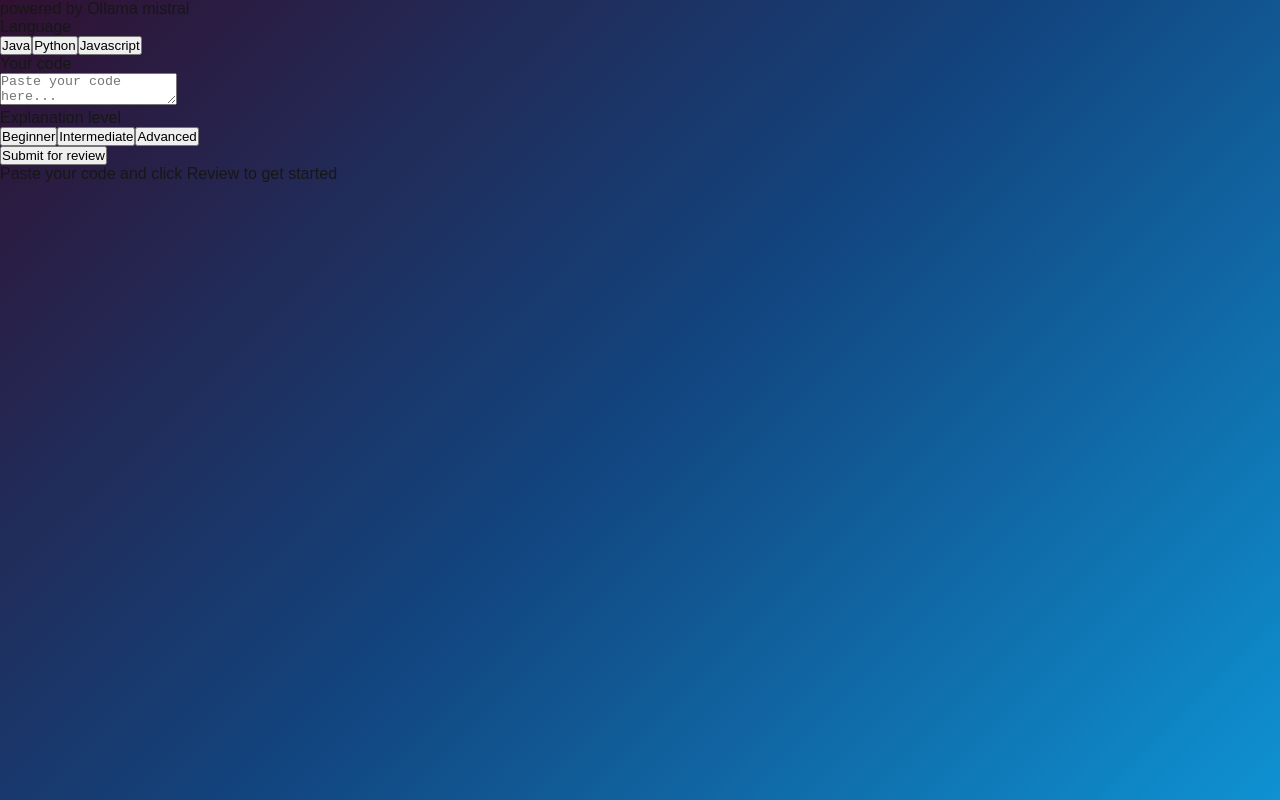
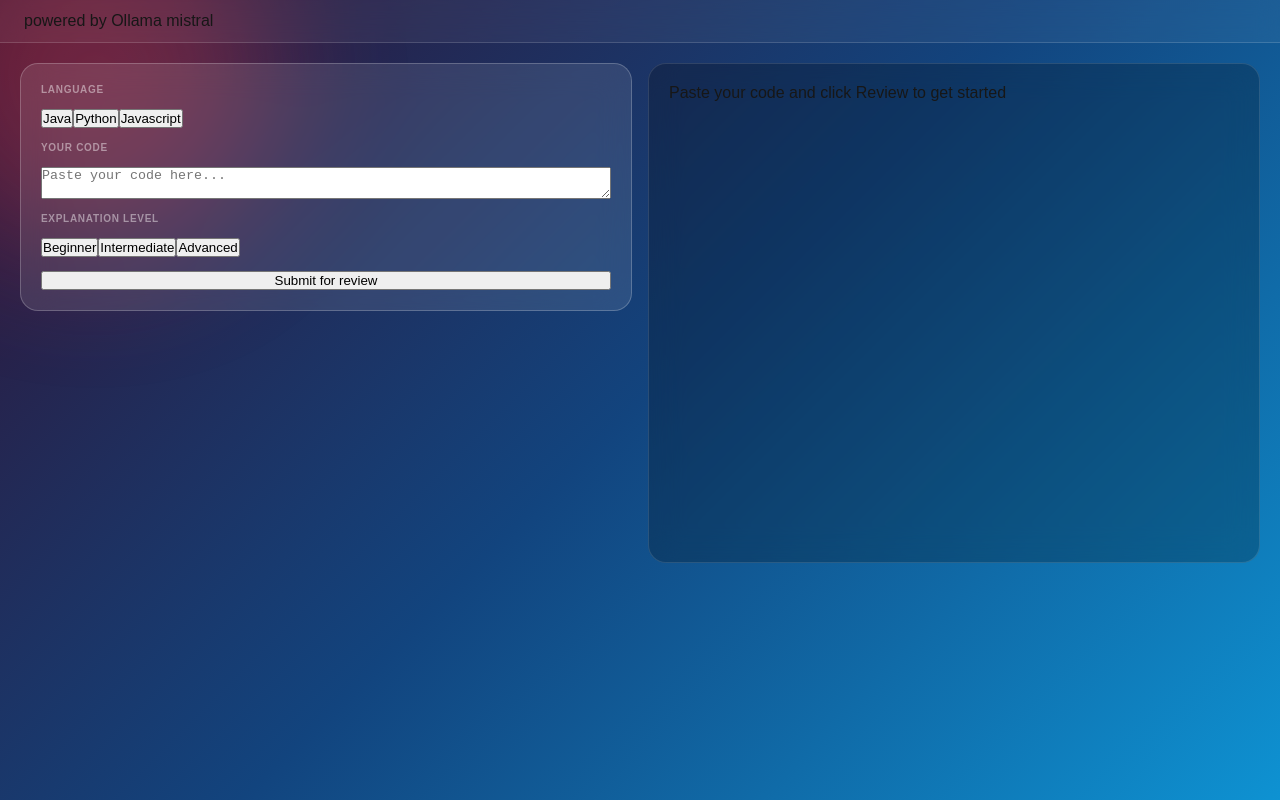
Before and after one commit to haliwecc/code-reviewer, a Next.js app: page / in a window 1280 px wide. Built offline with nearby package versions, Linux system fonts and the light colour scheme.

Commit message:
Add UI design

```diff
--- a/app/globals.css
+++ b/app/globals.css
@@ -15,7 +15,93 @@
 html {
   height: 100%;
 }
+body::before,
+body::after{
+  content: "";
+  position: fixed;
+  border-radius: 50%;
+  filter: blur(70px);
+  opacity: 0.35;
+  z-index:0;
+}
 
+body::before{
+  width: 350px;
+  height: 350px;
+  background-color: #EA404D;
+  top: -100px;
+  left: -80px;
+}
+
+body::after{
+  width: 300px;
+  height: 300px;
+  background-color: #0E92D2;
+  bottom: -600px;
+  right: -60px;
+}
+nav{
+  position: relative;
+  z-index: 2;
+  background: rgba(255, 255, 255, 0.05);
+  backdrop-filter: blur(12px);
+  -webkit-backdrop-filter: blur(12px);
+  border-bottom:0.5px solid rgba(255, 255, 255, 0.15);
+  padding: 12px 24px;
+  display: flex;
+  align-items: center;
+  justify-content: space-between;
+}
+.logo {
+ position: relative;
+ z-index: 2;
+ display: grid;
+ grid-template-columns: 1fr 1fr;
+gap:16px;
+padding: 20px;
+min-height: calc(100vh-53px);
+align-items: start;
+}
+.left{
+  background: rgba(255, 255, 255, 0.1) ;
+  backdrop-filter: blur(16px);
+  -webkit-backdrop-filter: blur(16px);
+  border: 0.5px solid rgba(255, 255, 255, 0.22);
+  border-radius: 18px;
+  padding: 20px;
+  display: flex;
+  flex-direction: column;
+  gap: 14px;
+}
+.right{
+  background: rgba(0,0,0,0.22);
+  backdrop-filter: blur(16px);
+  -webkit-backdrop-filter: blur(16px);
+  border: 0.5px solid rgba(255, 255, 255,0.12);
+  border-radius: 18px;
+  padding: 20px;
+  display: flex;
+  flex-direction: column;
+  gap: 14px;
+  min-height: 500px;
+}
+.layout{
+  position: relative;
+  z-index: 2;
+  display: grid;
+  grid-template-columns: 1fr 1fr;
+  gap:16px;
+  padding: 20px;
+  min-height: calc(100vh-53px);
+  align-items: start;
+}
+.label{
+  font-size: 10px;
+  font-weight: 600;
+  color:rgba(255, 255, 255,0.45);
+  letter-spacing: 0.07em;
+  text-transform: uppercase;
+}
 html,
 body {
   max-width: 100vw;
@@ -23,7 +109,7 @@ body {
 }
 
 body {
-  min-height: 100%;
+  min-height: 100vh;
   display: flex;
   flex-direction: column;
   color: var(--foreground);
--- a/app/page.js
+++ b/app/page.js
@@ -27,7 +27,7 @@ export default function Home() {
         throw new Error("Failed to fetch review");
       }
       const data = await res.text();
-      setResult(data);
+      setResult(divideResponse(data));
     }
     catch (error) {
       console.error("Error:", error);
@@ -101,13 +101,7 @@ export default function Home() {
             {loading ? "Reviewing..." : "Submit for review"}
           </button>
 
-          <div className="right">
-            {!result && !loading && (
-            <div className="empty-state">
-              Paste your code and click Review to get started
-            </div>
-          )}
-          </div>
+
 
           {loading && (
             <div className="loading-text">
@@ -116,7 +110,7 @@ export default function Home() {
           )}
 
           {result?.error && (
-            <div className="empty-state" style={{color:"#ffaaaa"}}>
+            <div className="empty-state" style={{ color: "#ffaaaa" }}>
               {result.error}
             </div>
           )}
@@ -164,6 +158,13 @@ export default function Home() {
             </>
           )}
         </div>
+        <div className="right">
+          {!result && !loading && (
+            <div className="empty-state">
+              Paste your code and click Review to get started
+            </div>
+          )}
+        </div>
       </main>
     </>
   );
```
Lines whose indentation alone changed are shown as unchanged.
